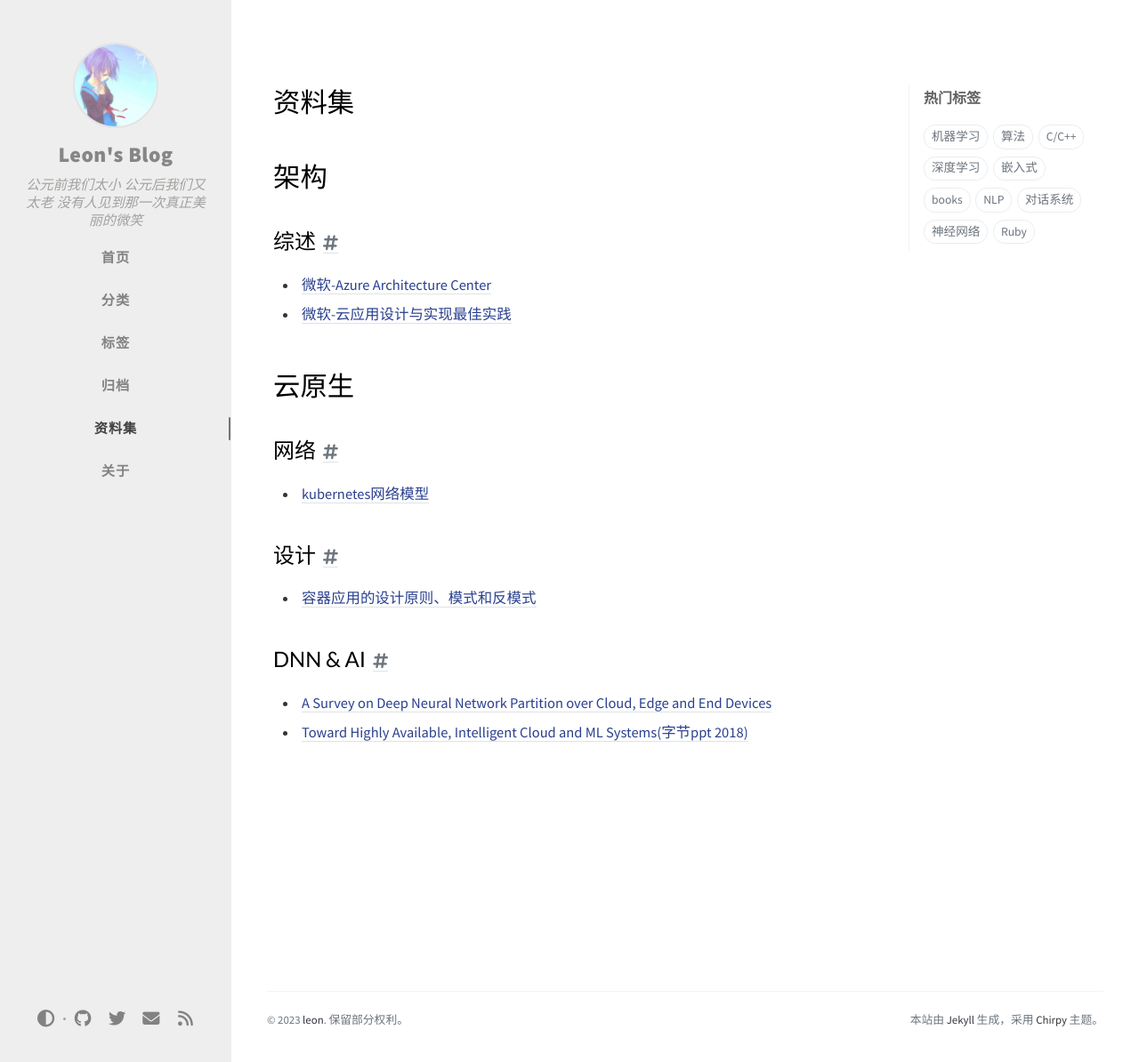
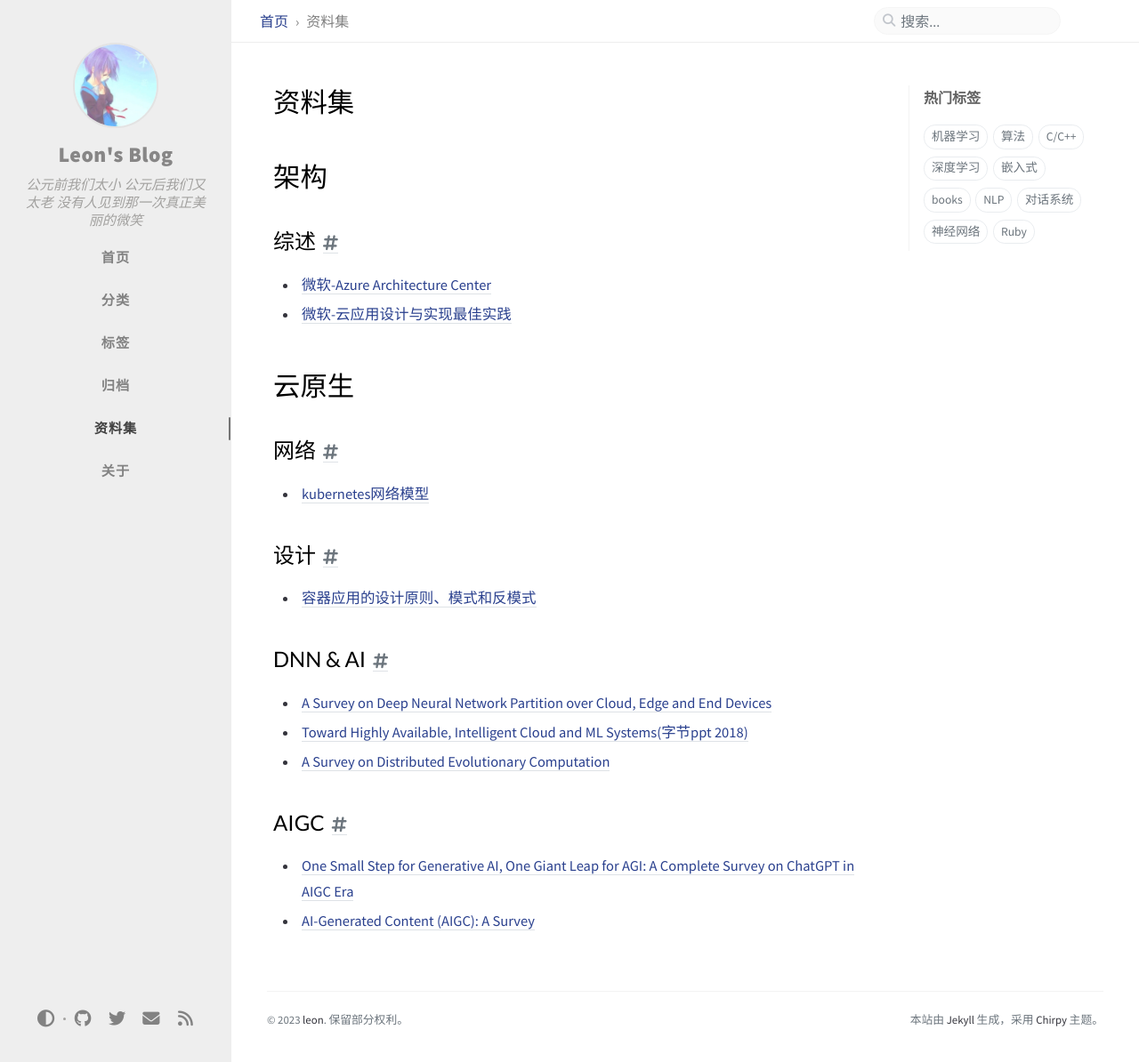
Before and after one commit to yixiaoyang/yixiaoyang.github.io, a Jekyll site: the page built from _tabs/collections.md, in a window 1280 px wide and 1194 px high. Shown: the whole window at 89% size. Built offline with Jekyll 4.4.1, drawn with Linux system fonts in a browser that asks for light colours; comment, search, counter and statistics services are not loaded.

Commit message:
[task] 新增collection。

```diff
--- a/_tabs/collections.md
+++ b/_tabs/collections.md
@@ -20,3 +20,8 @@
 ## DNN & AI
 - [A Survey on Deep Neural Network Partition over Cloud, Edge and End Devices](https://arxiv.org/pdf/2304.10020.pdf)
 - [Toward Highly Available,  Intelligent Cloud and ML Systems(字节ppt 2018)](https://sysnetome.com/Talks/cguo_netai_2018.pdf)
+- [A Survey on Distributed Evolutionary Computation](https://arxiv.org/ftp/arxiv/papers/2304/2304.05811.pdf)
+
+## AIGC
+- [One Small Step for Generative AI, One Giant Leap for AGI: A Complete Survey on ChatGPT in AIGC Era](https://arxiv.org/pdf/2304.06488.pdf)
+- [AI-Generated Content (AIGC): A Survey](https://arxiv.org/pdf/2304.06632.pdf)
```
